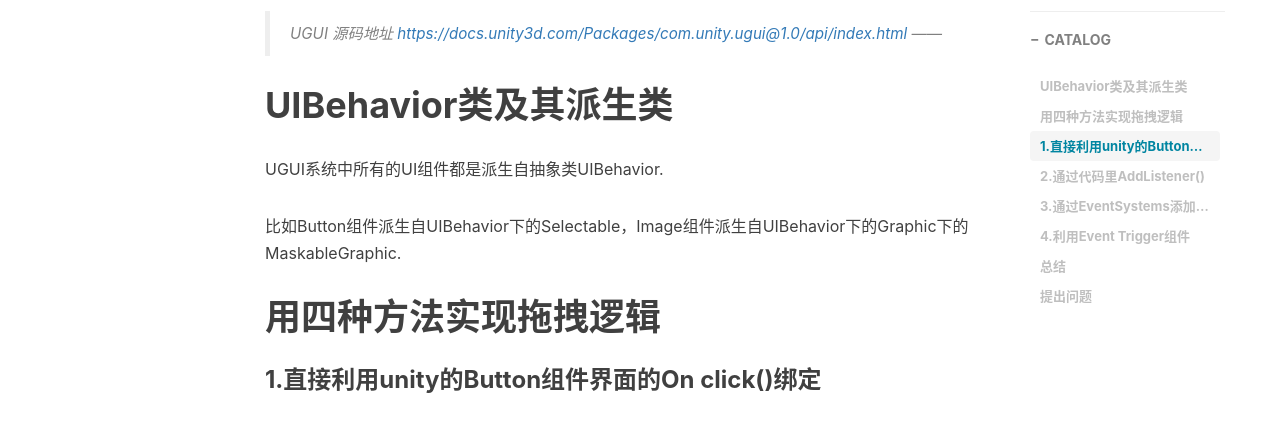
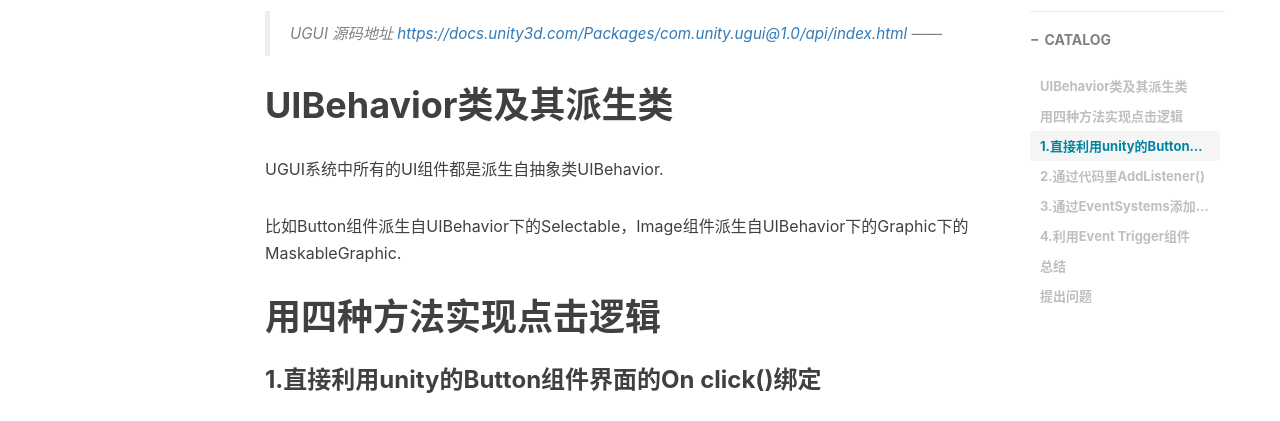
Before and after one commit to johnwayne1995/johnwayne1995.github.io, a Jekyll site: the page built from _posts/2022-05-06-C#UGUI源码分析.md, in a window 1280 px wide and 900 px high, scrolled down 400 px. Shown: the part 152-573 px from the top of the window. Built offline with Jekyll 4.4.1, drawn with Linux system fonts in a browser that asks for light colours; nearby versions of some CDN libraries; comment, search, counter and statistics services are not loaded.

Commit message:
Update 2022-05-06-C#UGUI源码分析.md

```diff
--- a/_posts/2022-05-06-C#UGUI源码分析.md
+++ b/_posts/2022-05-06-C#UGUI源码分析.md
@@ -23,7 +23,7 @@
 比如Button组件派生自UIBehavior下的Selectable，Image组件派生自UIBehavior下的Graphic下的MaskableGraphic.
 
 
-# 用四种方法实现拖拽逻辑
+# 用四种方法实现点击逻辑
 ### 1.直接利用unity的Button组件界面的On click()绑定
 ![](https://raw.githubusercontent.com/johnwayne1995/johnwayne1995.github.io/master/resources/2022-05-06-C%23UGUI源码分析/Button.png)
 
```
